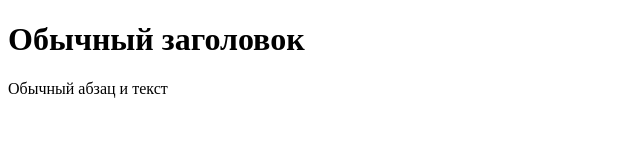
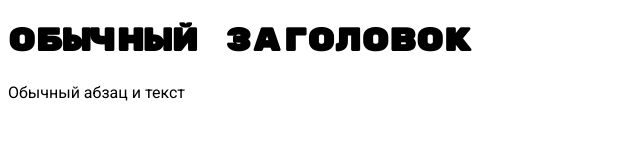
Before and after one commit to WebHeroSchool/ArtHornet-HTML-01, a plain HTML site: page index.html in a window 1280 px wide. Shown: the whole page, without its empty margins (0-640 px from the left). Drawn offline with Linux system fonts and the light colour scheme.

Commit message:
Added and connected google fonts and style.css

```diff
--- a/index.html
+++ b/index.html
@@ -2,10 +2,15 @@
 <html>
   <head>
     <meta charset="UTF-8">
+    <link rel="stylesheet" href="./style.css">
+    <link href="https://fonts.googleapis.com/css?family=Rubik+Mono+One&display=swap&subset=cyrillic" rel="stylesheet">
+    <link href="https://fonts.googleapis.com/css?family=Roboto&display=swap&subset=cyrillic" rel="stylesheet">
     <title>Заголовок веб-страницы</title>
   </head>
   <body>
-    <h1>Обычный заголовок</h1>
-    <p>Обычный абзац и текст</p>
+    <div class="text">
+      <h1 class="title">Обычный заголовок</h1>
+      <p>Обычный абзац и текст</p>
+    </div>
   </body>
 </html>
--- /dev/null
+++ b/style.css
@@ -0,0 +1,7 @@
+.title {
+    font-family: 'Rubik Mono One', sans-serif;
+}
+
+.text {
+    font-family: 'Roboto', sans-serif;
+}
```
Also changed, not shown: 1 other file.
